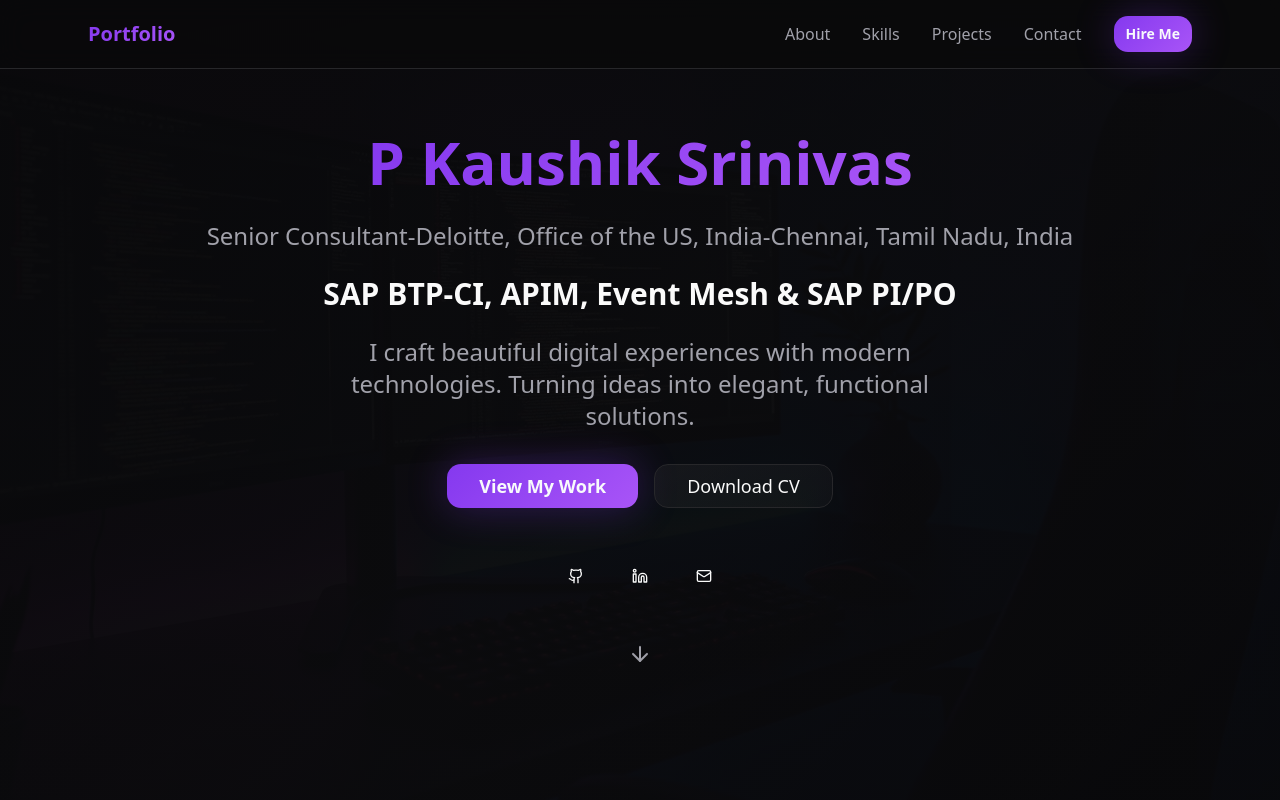
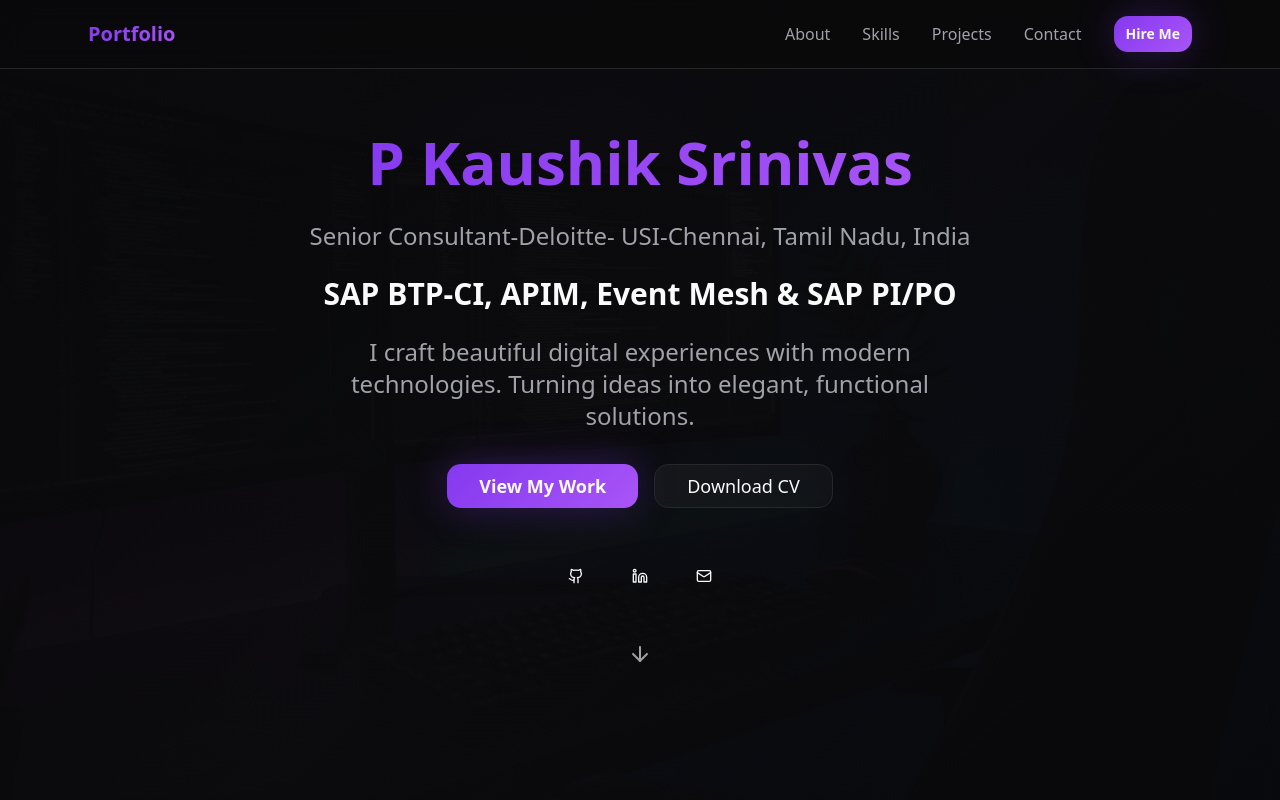
Before and after one commit to pksrinivas/pksrinivas-portfolio, a React (Vite) app: page / in a window 1280 px wide. Shown: the top 800 px of the page. Built offline with nearby package versions, Linux system fonts and the light colour scheme.

Commit message:
Update hero section title
Updated the hero section title to reflect the new consultant information.

```diff
--- a/src/components/Hero.tsx
+++ b/src/components/Hero.tsx
@@ -24,7 +24,7 @@ const Hero = () => {
               </span>
               <br />
               <span className="text-muted-foreground text-xl md:text-2xl font-normal">
-                Senior Consultant-Deloitte, Office of the US, India-Chennai, Tamil Nadu, India
+                Senior Consultant-Deloitte- USI-Chennai, Tamil Nadu, India
               </span>
               <br />
               <span className="text-foreground text-2xl md:text-3xl">
```
